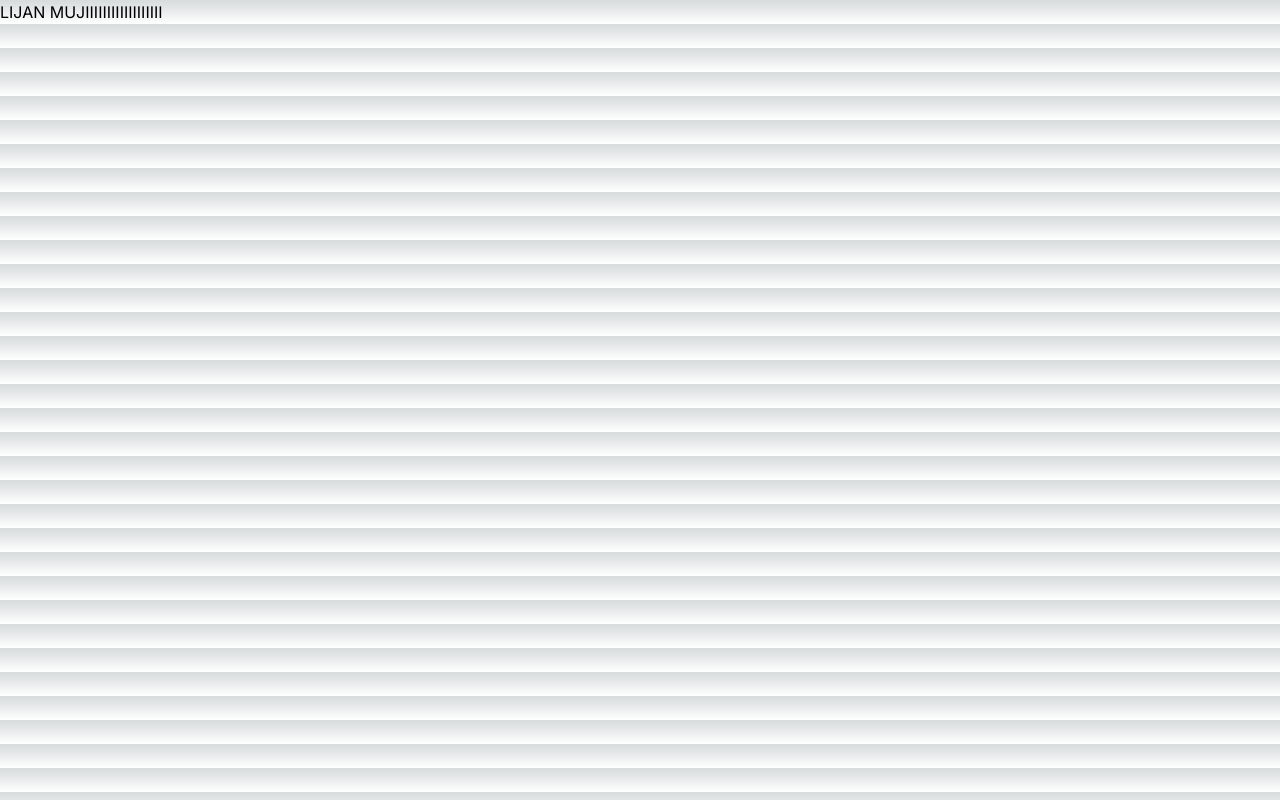
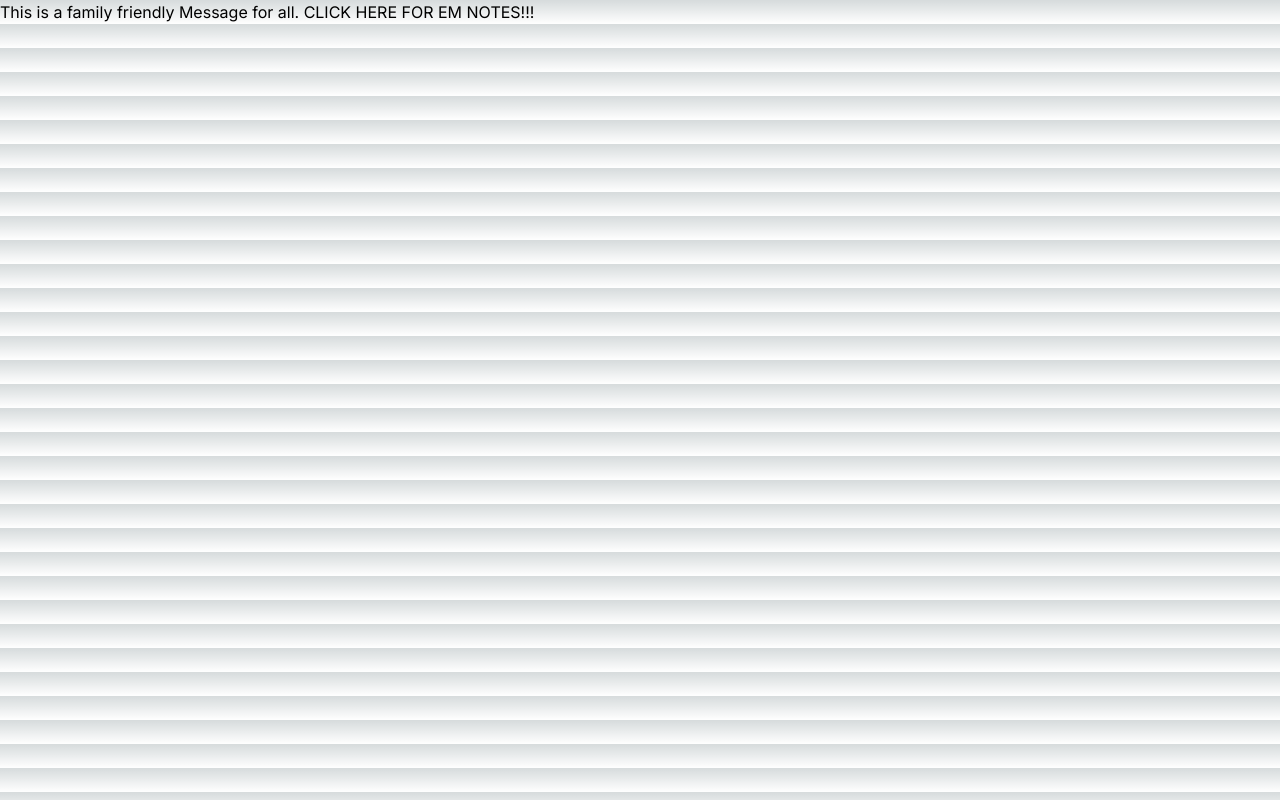
Before and after one commit to anujpaude1/study, a Next.js app: page /down in a window 1280 px wide. Built offline with nearby package versions, Linux system fonts and the light colour scheme.

Commit message:
Family friendly update

```diff
--- a/app/down/page.js
+++ b/app/down/page.js
@@ -4,7 +4,7 @@ const page = () => {
   return (
     <div>
 
-LIJAN MUJIIIIIIIIIIIIIIIIII
+This is a family friendly Message for all. <a href="https://www.youtube.com/watch?v=dQw4w9WgXcQ">CLICK HERE FOR EM NOTES!!!</a>
 
     </div>
   )
--- a/package.json
+++ b/package.json
@@ -12,10 +12,10 @@
     "autoprefixer": "10.4.14",
     "eslint": "8.46.0",
     "eslint-config-next": "13.4.13",
-    "next": "13.4.13",
+    "next": "^13.4.13",
     "postcss": "8.4.27",
-    "react": "18.2.0",
-    "react-dom": "18.2.0",
+    "react": "^18.2.0",
+    "react-dom": "^18.2.0",
     "tailwindcss": "3.3.3"
   }
 }
```
Also changed, not shown: 1 other file (tests, documents, lock files or other folders).
